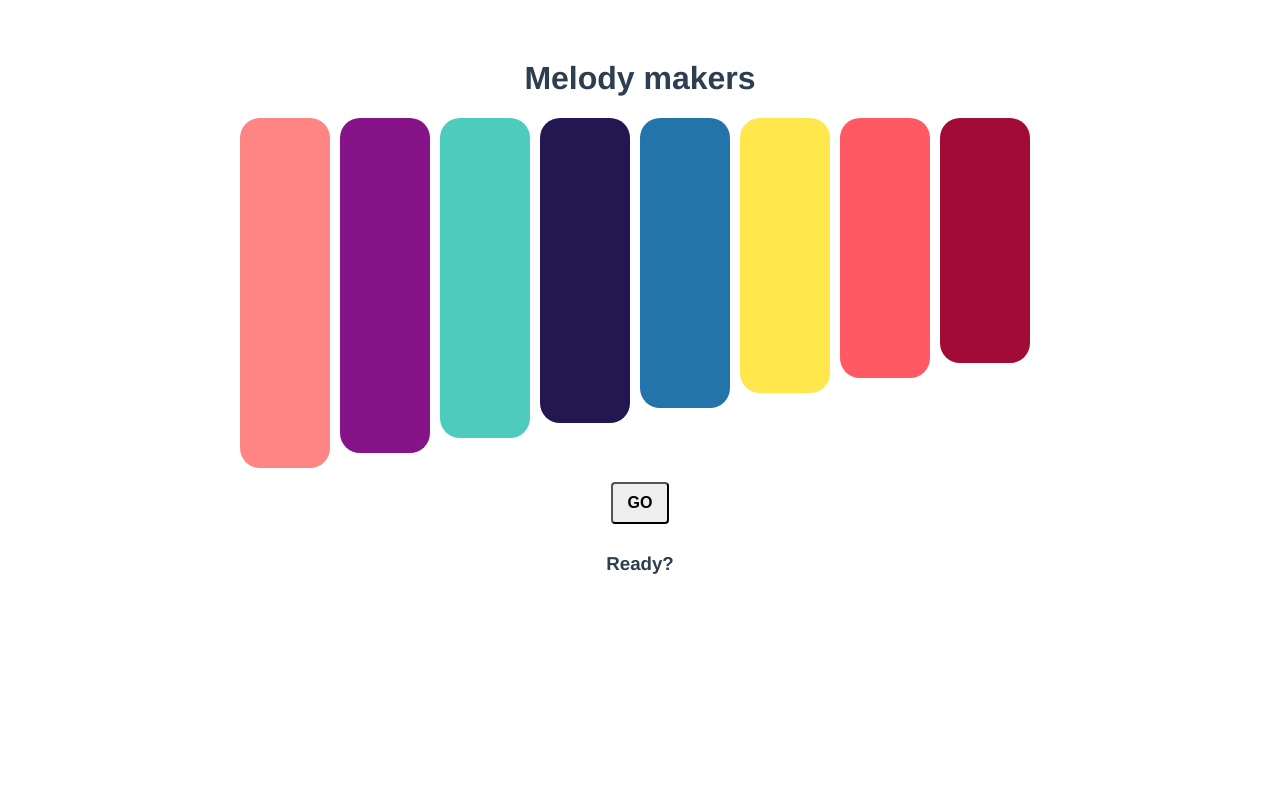
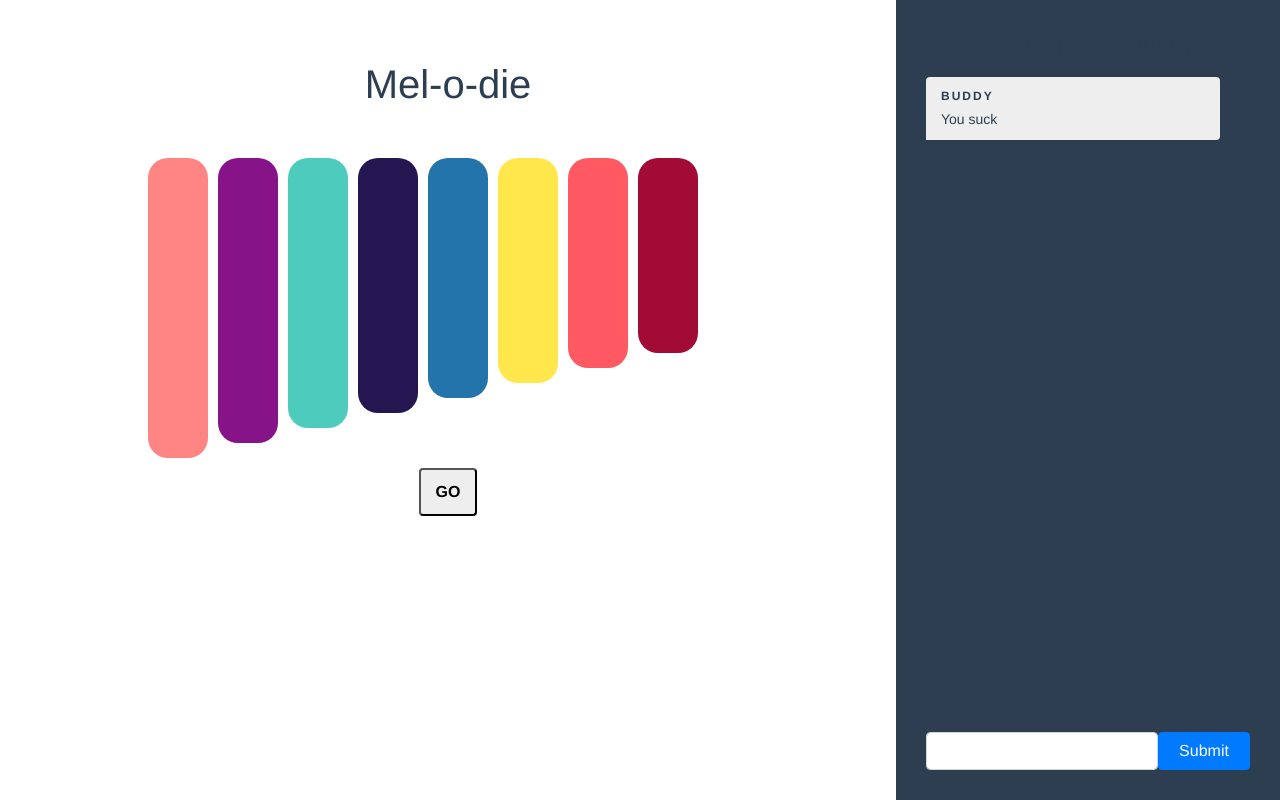
Before and after one commit to carlyminjoy/glock, a Vue app: page / in a window 1280 px wide. Built offline with nearby package versions, Linux system fonts and the light colour scheme.

Commit message:
added chat

```diff
--- a/public/index.html
+++ b/public/index.html
@@ -1,15 +1,24 @@
 <!DOCTYPE html>
 <html lang="en">
   <head>
-    <meta charset="utf-8">
-    <meta http-equiv="X-UA-Compatible" content="IE=edge">
-    <meta name="viewport" content="width=device-width,initial-scale=1.0">
-    <link rel="icon" href="<%= BASE_URL %>favicon.ico">
+    <meta charset="utf-8" />
+    <meta http-equiv="X-UA-Compatible" content="IE=edge" />
+    <meta name="viewport" content="width=device-width,initial-scale=1.0" />
+    <link
+      rel="stylesheet"
+      href="https://stackpath.bootstrapcdn.com/bootstrap/4.3.1/css/bootstrap.min.css"
+      integrity="sha384-ggOyR0iXCbMQv3Xipma34MD+dH/1fQ784/j6cY/iJTQUOhcWr7x9JvoRxT2MZw1T"
+      crossorigin="anonymous"
+    />
+    <link rel="icon" href="<%= BASE_URL %>favicon.ico" />
     <title>glockenspiel</title>
   </head>
   <body>
     <noscript>
-      <strong>We're sorry but glockenspiel doesn't work properly without JavaScript enabled. Please enable it to continue.</strong>
+      <strong
+        >We're sorry but glockenspiel doesn't work properly without JavaScript
+        enabled. Please enable it to continue.</strong
+      >
     </noscript>
     <div id="app"></div>
     <!-- built files will be auto injected -->
--- a/src/App.vue
+++ b/src/App.vue
@@ -1,27 +1,53 @@
 <template>
   <div id="app">
-    <game />
+    <div class="page-container">
+      <game />
+      <chat />
+    </div>
   </div>
 </template>
 
 <script>
 import Game from "./components/Game.vue";
+import Chat from "./components/Chat.vue";
 
 export default {
   name: "app",
   components: {
-    Game
+    Game,
+    Chat
   }
 };
 </script>
 
-<style>
+<style lang='scss'>
+body {
+  margin: 0;
+  padding: 0;
+}
+
 #app {
   font-family: "Avenir", Helvetica, Arial, sans-serif;
   -webkit-font-smoothing: antialiased;
   -moz-osx-font-smoothing: grayscale;
   text-align: center;
   color: #2c3e50;
-  margin-top: 60px;
+  margin: 0;
+  padding: 0;
+
+  .page-container {
+    margin: 0 auto;
+    display: flex;
+    /* flex-wrap: wrap; */
+
+    .game {
+      flex-basis: 70%;
+      min-width: 800px;
+    }
+    .chat {
+      flex-basis: 30%;
+      min-width: 300px;
+    }
+  }
 }
 </style>
--- /dev/null
+++ b/src/components/Chat.vue
@@ -0,0 +1,127 @@
+<template>
+  <div class="chat">
+    <h4>Chatting with {{ playerTwo }}</h4>
+
+    <div class="chat-container">
+      <div
+        class="message"
+        :class="{'enemy' : message.author == playerTwo }"
+        v-for="(message, index) in messages"
+        :key="index"
+      >
+        <p class="author">{{message.author }}</p>
+        <p>{{ message.message }}</p>
+      </div>
+
+      <div class="input-container">
+        <input class="form-control" v-model="message" />
+        <button class="btn btn-primary" @click.prevent="postMessage(user, message)">Submit</button>
+      </div>
+    </div>
+  </div>
+</template>
+
+<script>
+export default {
+  name: "Chat",
+  //   props: ["user", "playerTwo"],
+  data() {
+    return {
+      user: "Carly",
+      playerTwo: "Buddy",
+      messages: [
+        {
+          author: "Buddy",
+          message: "You suck"
+        }
+      ],
+      message: ""
+    };
+  },
+  methods: {
+    postMessage(author, message) {
+      this.messages.push({
+        author: author,
+        message: message
+      });
+
+      this.message = "";
+
+      if (author != this.playerTwo) {
+        setTimeout(() => this.aiResponse(), 2000);
+      }
+    },
+    aiResponse() {
+      let message = "You still suck.";
+      this.postMessage(this.playerTwo, message);
+    }
+  }
+};
+</script>
+
+<style lang='scss'>
+.chat {
+  font-family: "Avenir", Helvetica, Arial, sans-serif;
+  -webkit-font-smoothing: antialiased;
+  -moz-osx-font-smoothing: grayscale;
+  text-align: center;
+  background: #2c3e50;
+  height: 100vh;
+  padding: 30px;
+  position: relative;
+  overflow-y: scroll;
+
+  .chat-container {
+    max-height: 85%;
+    display: flex;
+    flex-direction: column;
+    justify-content: flex-end;
+  }
+}
+
+.message {
+  background: lightblue;
+  border-radius: 4px 4px 0 4px;
+  font-size: 14px;
+  text-align: left;
+  padding: 10px 15px;
+  margin: 10px 0;
+  margin-left: 30px;
+}
+.message.enemy {
+  margin-left: 0;
+  margin-right: 30px;
+  background: #eee;
+  border-radius: 4px 4px 4px 0;
+}
+
+p {
+  margin: 0;
+}
+
+.author {
+  font-size: 12px;
+  text-transform: uppercase;
+  letter-spacing: 2px;
+  font-weight: bold;
+  margin-bottom: 4px;
+}
+
+.input-container {
+  display: flex;
+  position: absolute;
+  bottom: 30px;
+  justify-content: stretch;
+  width: calc(100% - 60px);
+
+  input {
+    flex-basis: 200px;
+    flex-grow: 1;
+  }
+
+  button {
+    flex-basis: 60px;
+    flex-grow: 1;
+  }
+}
+</style>
--- a/src/components/Game.vue
+++ b/src/components/Game.vue
@@ -1,8 +1,10 @@
 <template>
   <div class="game">
-    <h1>Melody makers</h1>
+    <div class="game-container">
+      <h1>Mel-o-die</h1>
+      <h3 :class="{'show' : status.gameStarted }">Round: {{ status.currentRound }}</h3>
 
-    <svg width="800" height="350">
+      <svg width="600" height="300">
         <key
           v-for="(settings, note) in notes"
           v-on:play="userPlaysNote"
@@ -12,16 +14,28 @@
         />
       </svg>
 
+      <p>{{status.message}}</p>
+
+      <template v-if="status.gameOver">
+        <h4>G A M E O V E R</h4>
+        <p>
+          <strong>{{ status.winner }} wins.</strong>
+        </p>
+        <p>
+          You made it to round
+          <strong>{{status.currentRound}}</strong>! Try again?
+        </p>
+      </template>
+
       <div class="actions">
-      <button v-if="!status.gameStarted" @click="startGame()">Go</button>
+        <button v-if="!status.gameStarted || status.gameOver" @click="startGame()">Go</button>
         <button v-if="status.melodyReady && status.gameStarted" @click="listen()">Listen</button>
       </div>
-
-    <h3>{{ status.message }}</h3>
 
       <audio v-for="(settings, note) in notes" :id="note" preload="auto" :key="note">
         <source :src="settings.sound" type="audio/wav" />
       </audio>
+    </div>
   </div>
 </template>
 
@@ -42,8 +56,9 @@ export default {
       guesses: [],
       notes: notes,
       status: {
-        message: "Ready?",
+        message: "",
         gameStarted: false,
+        currentRound: 1,
         melodyReady: false,
         listening: false,
         guessing: false,
@@ -65,22 +80,23 @@ export default {
       } else if (this.status.adding) {
         this.melody.push(note);
         this.play(note);
+        this.status.adding = false;
+        this.status.currentRound++;
 
-        this.status.message =
-          "Okay, here's the new melody! Waiting for Player 2 ...";
+        this.status.message = `Okay, here's the new melody! Waiting for ${this.status.playerTwo} ...`;
         this.playMelody(1000);
 
         // AI makes a move
-        setTimeout(() => {
-          this.aiMove(), 10000;
-        });
+        this.aiMove(this.melody.length * 2000);
       }
     },
-    aiMove() {
+    aiMove(delay) {
+      setTimeout(() => {
         this.melody.push(this.getRandomNote());
         this.clearGuesses();
-      this.status.message = "Your turn!";
+        this.status.message = `${this.status.playerTwo} has made a move - your turn!`;
         this.status.melodyReady = true;
+      }, delay);
     },
     submitGuess() {
       let correct = true;
@@ -96,7 +112,8 @@ export default {
         this.status.message = "Nice! Now add another note.";
       } else {
         this.status.gameOver = true;
-        this.status.message = "Too bad! Game over :(";
+        this.status.winner = this.status.playerTwo;
+        this.status.message = "";
       }
     },
     play(note) {
@@ -120,33 +137,46 @@ export default {
     },
     clearStatus() {
       this.status.melodyReady = false;
+      this.status.currentRound = 1;
       this.status.gameStarted = false;
       this.status.listening = false;
       this.status.guessing = false;
       this.status.adding = false;
       this.status.gameOver = false;
-      this.status.message = "Ready?";
+      this.status.winner = null;
+      this.status.playerTwo = "Buddy";
+      //   this.status.message = "";
     },
     startGame() {
+      this.clearMelody();
+      this.clearGuesses();
+      this.clearStatus();
+
       this.status.gameStarted = true;
+      this.status.message =
+        "Click to listen to the melody. Listen carefully, as you'll have to repeat it.";
       // Run AI until 2-player option available
-      this.createMelody(1000, 4);
+      this.createMelody(1000, 1);
     },
     createMelody(speed, count) {
       this.reset();
-      this.status.message = "Listen and repeat.";
 
       for (let i = 0; i < count; i++) {
         this.melody.push(this.getRandomNote());
       }
 
       this.status.melodyReady = true;
-      console.log(this.melody);
     },
     listen() {
+      //     let timer = 30;
+      // this.setTimeout(() => {
+      //     this.status.timer = timer;
+      //     timer--;
+      // }, 1000)
       this.status.listening = true;
       this.status.melodyReady = false;
       this.playMelody(1000);
+      this.status.message = "Listen and repeat.";
     },
     getRandomNote() {
       let notes = ["c", "d", "e", "f", "g", "a", "b", "c2"];
@@ -186,10 +216,9 @@ export default {
 
 <!-- Add "scoped" attribute to limit CSS to this component only -->
 <style scoped lang="scss">
-div.game {
-  cursor: url("https://cdn.imgbin.com/13/17/18/imgbin-percussion-mallet-glockenspiel-drum-stick-xylophone-drum-stick-sVpUBXmd4ja6qqG77z1GyW1cx_t.jpg"),
-    auto;
-}
+.game {
+  .game-container {
+    padding: 60px;
     button {
       padding: 10px 15px;
       margin: 10px;
@@ -199,4 +228,26 @@ button {
       font-weight: bold;
       border-radius: 4px;
     }
+
+    h3 {
+      visibility: hidden;
+
+      &.show {
+        visibility: visible;
+      }
+    }
+
+    h4 {
+      color: red;
+      font-weight: 800;
+    }
+
+    h1,
+    h3,
+    h4,
+    p {
+      transition: 0.3s ease-in-out;
+    }
+  }
+}
 </style>
--- a/src/components/Key.vue
+++ b/src/components/Key.vue
@@ -31,7 +31,7 @@ export default {
       rx: 20,
       ry: 20,
       height: null,
-      width: 80
+      width: 60
     };
   },
   methods: {
@@ -40,15 +40,15 @@ export default {
     }
   },
   mounted() {
-    this.x = this.note.order * 100;
-    this.height = 350 - this.note.order * 15;
+    this.x = this.note.order * 70;
+    this.height = 300 - this.note.order * 15;
   }
 };
 </script>
 
 <style scoped lang='scss'>
 .key {
-  width: 90px;
+  /* width: 90px; */
   transition: 0.2s ease-in-out;
 
   &.lit {
```
Lines whose indentation alone changed are shown as unchanged.
